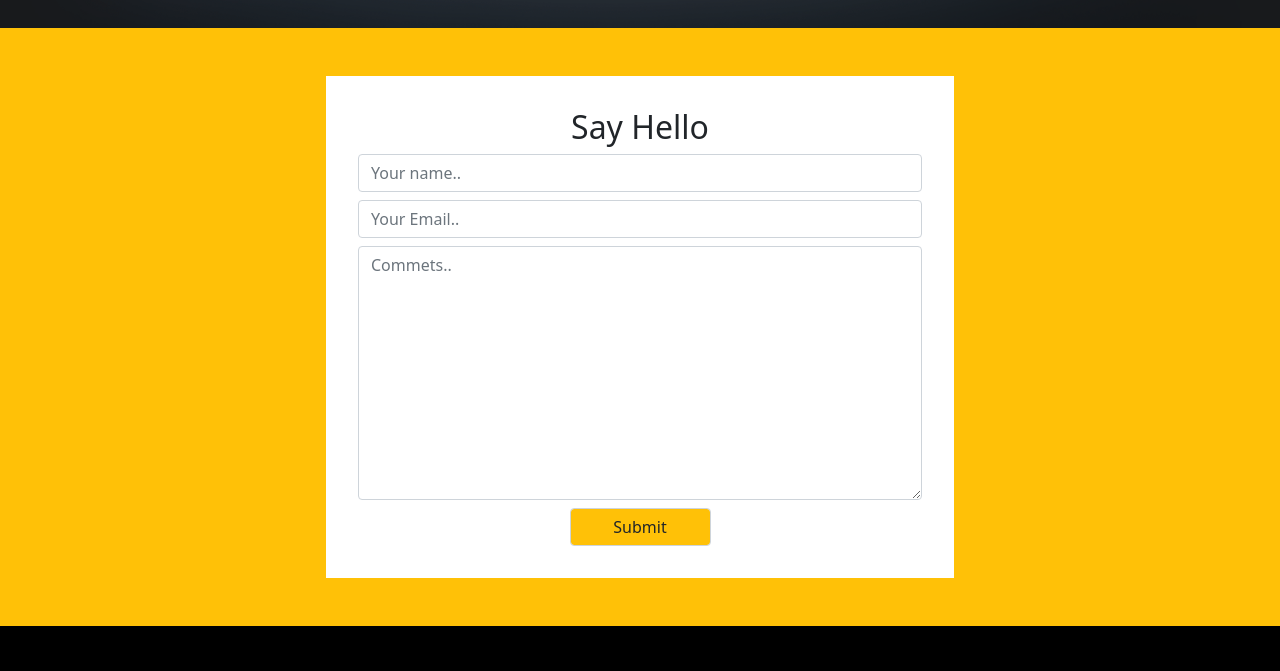
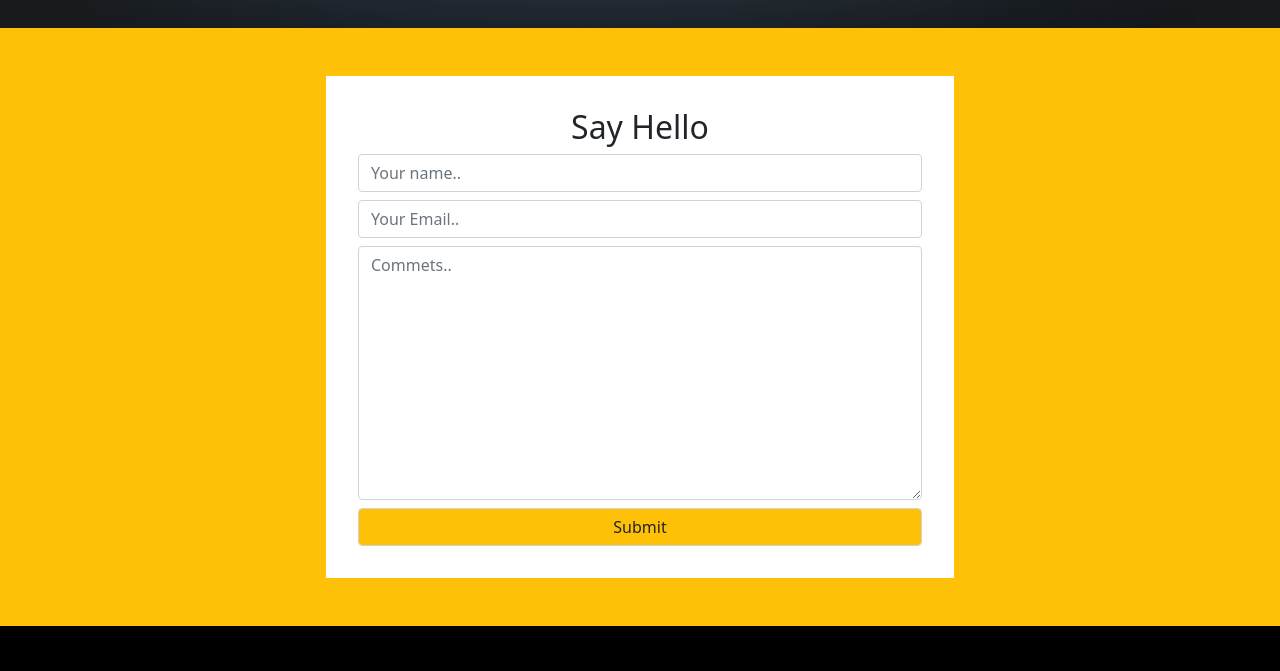
Before and after one commit to Shyam728/Bstheme, a plain HTML site: page index.html in a window 1280 px wide. Shown: the part 5573-6244 px from the top of the page. Drawn offline with nearby package versions, Linux system fonts and the light colour scheme.

Commit message:
Form Submit Button Changed

```diff
--- a/index.html
+++ b/index.html
@@ -531,7 +531,7 @@
                         <input type="text" class="form-control  my-2" placeholder="Your name..">
                         <input type="email" class="form-control my-2" placeholder="Your Email..">
                         <textarea cols="44" class="form-control my-2" rows="10" placeholder="Commets.."></textarea>
-                        <input type="button" value="Submit" class="form-control w-25">
+                        <input type="button" value="Submit" class="form-control ">
                     </form>
                 </div>
             </div>
```
